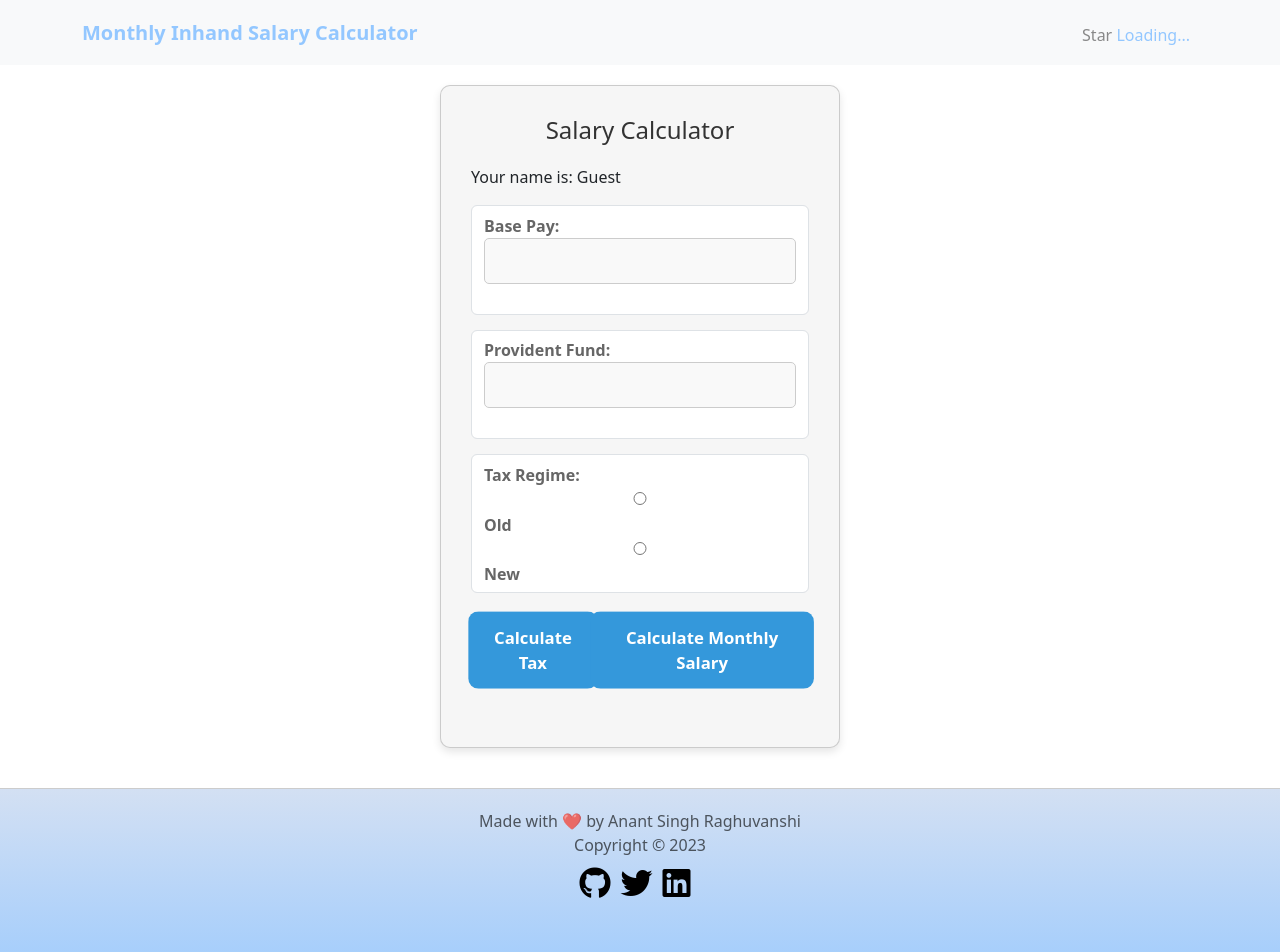
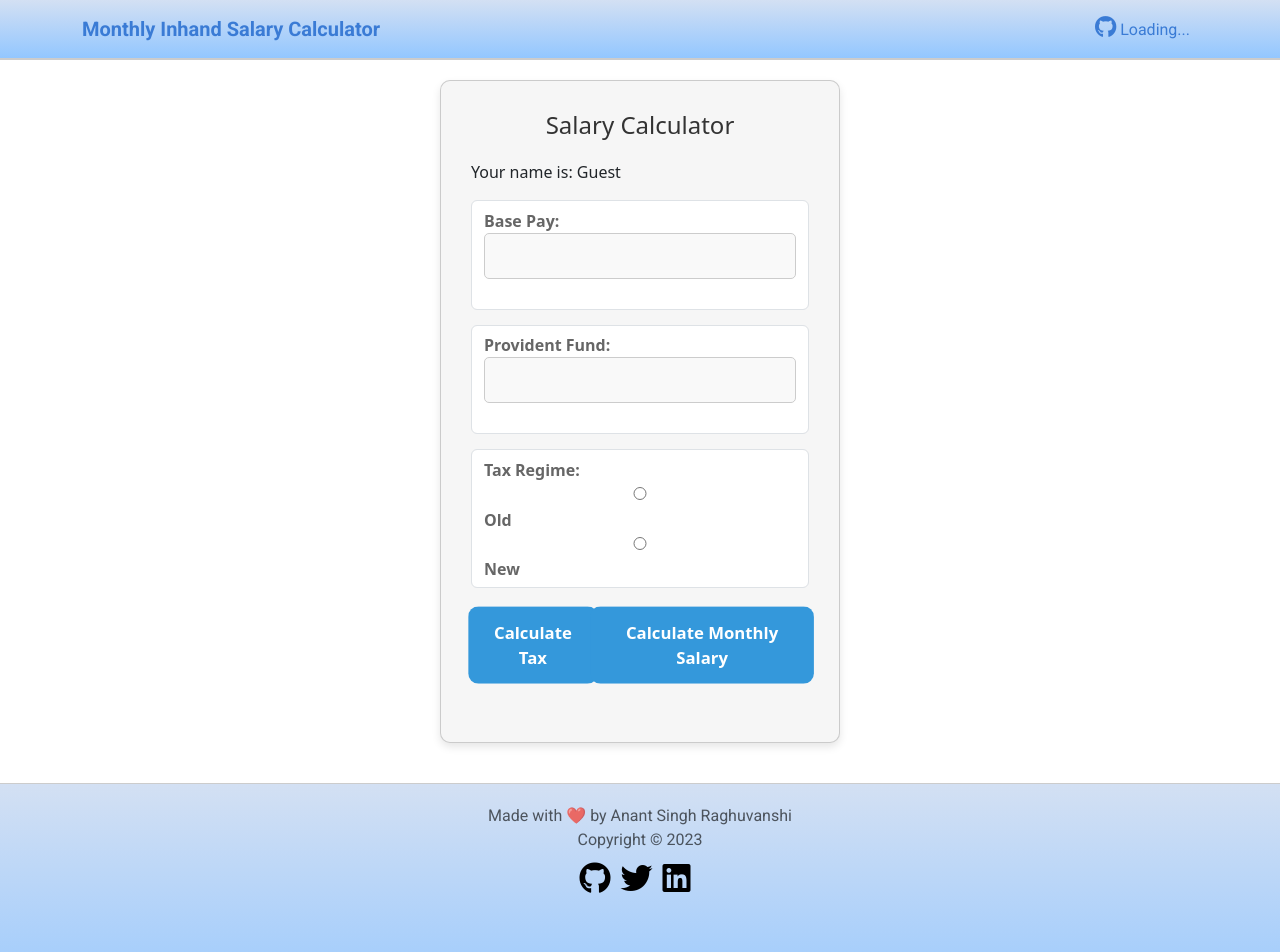
Before and after one commit to anantraghuvanshi/monthly-inhand-salary-calculator, an Angular app: page /salary-calculator in a window 1280 px wide. Shown: the top 952 px of the page. Built offline with nearby package versions, Linux system fonts and the light colour scheme; no server answers.

Commit message:
header configured

```diff
--- a/src/app/footer/footer.component.css
+++ b/src/app/footer/footer.component.css
@@ -1,16 +1,20 @@
+@import url('https://fonts.googleapis.com/css2?family=Roboto:wght@300;400;500;700&display=swap'); /* Import Roboto font */
+
 .footer {
   flex-shrink: 0;
   flex-grow: 1;
+  font-family: 'Roboto', sans-serif;
   background-color: #ffffff;
   padding: 20px;
   border-top: 1px solid #ccc;
   text-align: center;
-  margin:20px 0 auto;
+  margin: 20px 0 auto;
   background-image: linear-gradient(to bottom, #d3e0f3, #b3d3f9, #93c7ff);
   animation: wave 3s ease-in-out infinite;
   position: relative;
   bottom: 0;
-  height: 240px;
+  height: 250px;
+  color: #3A7BD5;
 }
 
 @keyframes wave {
@@ -26,7 +30,7 @@
 }
 
 .text-muted {
-    color: #888;
+  color: #3A7BD5;
 }
 
 .list-inline {
@@ -45,7 +49,7 @@
 
 .fa {
   font-size: 20px;
-    color: #93c7ff;
+  color: #3A7BD5;
   margin: 0 5px;
 }
 
--- a/src/app/header/header.component.css
+++ b/src/app/header/header.component.css
@@ -1,41 +1,38 @@
-.header {
-    background-color: #d3e0f3;
-    padding: 20px;
+@import url('https://fonts.googleapis.com/css2?family=Roboto:wght@300;400;500;700&display=swap'); /* Import Roboto font */
+
+.header, .navbar {
+  font-family: 'Roboto', sans-serif;
+  background-image: linear-gradient(to bottom, #d3e0f3, #b3d3f9, #93c7ff);
+  animation: wave 3s ease-in-out infinite;
   border-bottom: 1px solid #ccc;
-    text-align: center;
-    margin-top: 20px;
-    background-image: linear-gradient(to bottom, #b3d3f9, #93c7ff);
-    animation: wave 3s ease-in-out infinite;
 }
 
-
 .navbar {
-    background-color: #d3e0f3;
   border-radius: 0;
   box-shadow: none;
 }
 
 .navbar-brand {
-    color: #93c7ff;
+  color: #3A7BD5; /*  */
   font-size: 20px;
   font-weight: bold;
 }
 
 .navbar-nav .nav-link {
-    color: #888;
+  color: #3A7BD5; /*  */
   font-size: 16px;
 }
 
 .navbar-nav .nav-link:hover {
-    color: #93c7ff;
+  color: #FFFFFF; /*  */
 }
 
 .github-icon {
-    color: #93c7ff;
+  color: #3A7BD5; /*  */
   font-size: 22px;
 }
 
 .star-count {
-    color: #93c7ff;
+  color: #3A7BD5; /*  */
   font-size: 16px;
 }
--- a/src/app/header/header.component.html
+++ b/src/app/header/header.component.html
@@ -1,5 +1,5 @@
-<header>
-  <nav class="navbar navbar-expand-lg navbar-light bg-light">
+<header class="header">
+  <nav class="navbar navbar-expand-lg">
     <div class="container">
       <a class="navbar-brand" href="#">Monthly Inhand Salary Calculator</a>
       <div class="navbar-collapse" id="navbarSupportedContent">
@@ -10,9 +10,8 @@
               href="https://github.com/anantraghuvanshi/monthly-inhand-salary-calculator"
               target="_blank"
             >
-              <span class="github-icon"></span>
-              Star
-              <span class="star-count">{{ starCount }}</span>
+              <i class="fab fa-github github-icon"></i>
+              <span class="star-count"> {{ starCount }}</span>
             </a>
           </li>
         </ul>
--- a/src/app/header/header.component.ts
+++ b/src/app/header/header.component.ts
@@ -13,7 +13,6 @@ export class HeaderComponent implements OnInit {
   }
 
   fetchStarCount() {
-    // Fetch the star count from the GitHub API
     fetch(
       'https://api.github.com/repos/anantraghuvanshi/monthly-inhand-salary-calculator'
     )
```
Lines whose indentation alone changed are shown as unchanged.
